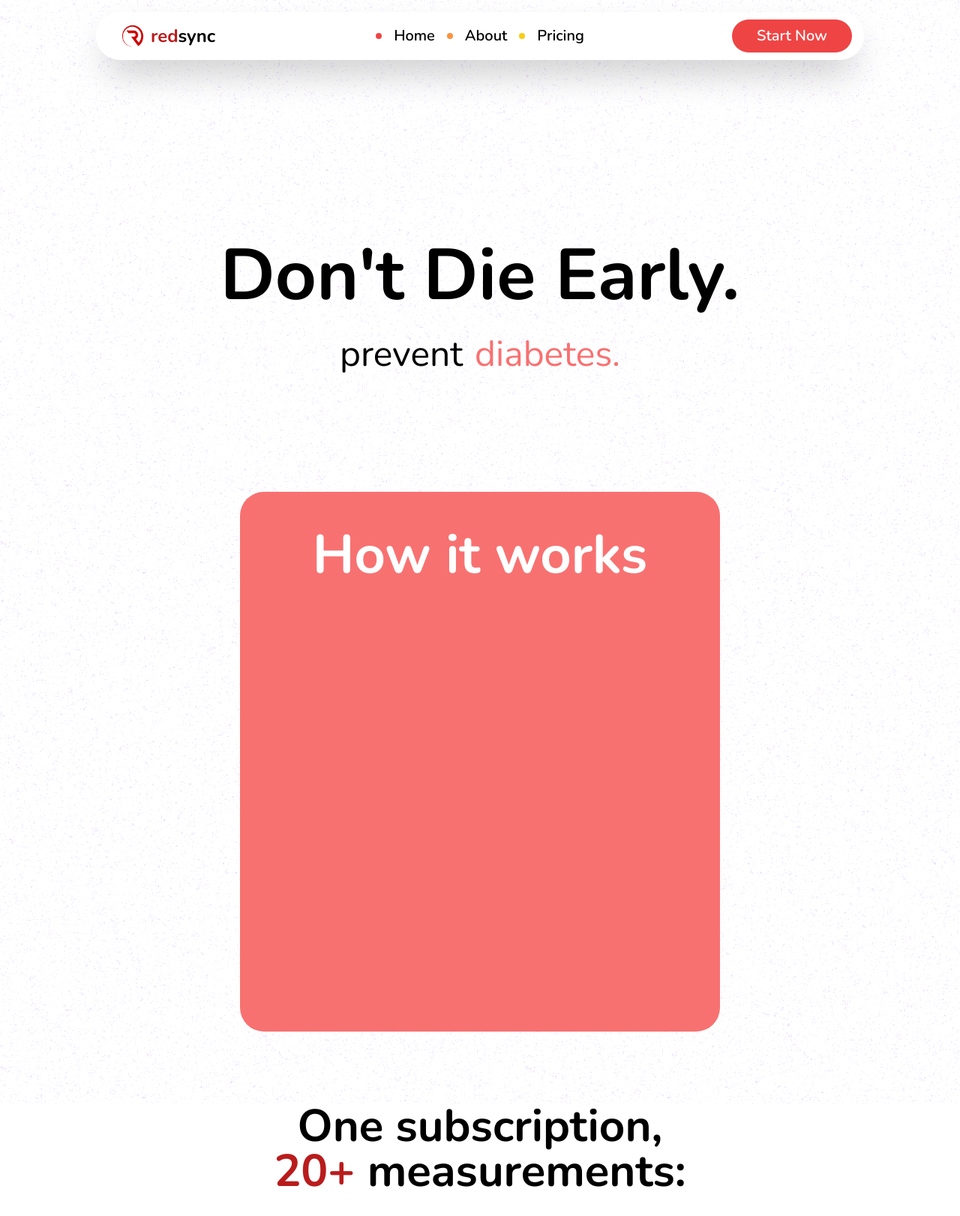
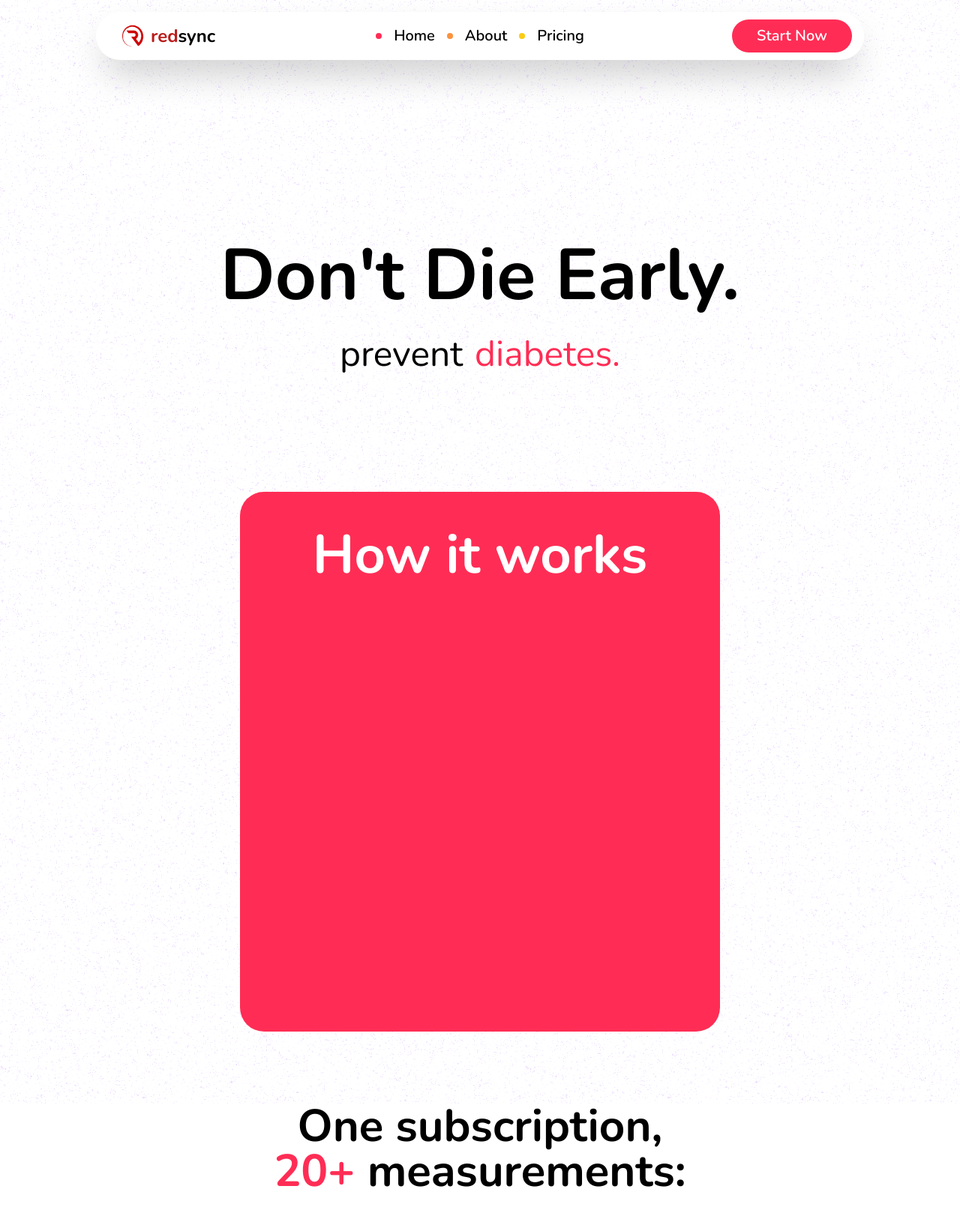
Before and after one commit to johnnyvish/redsync-web, a Next.js app: page / in a window 1280 px wide. Shown: the top 1622 px of the page at 75% size. Built offline with nearby package versions, Linux system fonts and the light colour scheme.

Commit message:
changed primary color to app color

```diff
--- a/app/page.js
+++ b/app/page.js
@@ -79,7 +79,7 @@ export default function Home() {
             scrub: 1,
           },
         })
-        .to(".landing-page", { background: "#f87171" })
+        .to(".landing-page", { background: "#FF2D55" })
         .to(".navbar", { y: -100 }, "<");
     }, app.current);
 
@@ -173,7 +173,7 @@ export default function Home() {
 
           <div className="hidden md:flex justify-center items-center space-x-4 text-xl font-semibold">
             <div className="flex justify-center items-center space-x-4">
-              <div className="w-[8px] h-[8px] bg-red-500 rounded-full"></div>
+              <div className="w-[8px] h-[8px] bg-[#FF2D55] rounded-full"></div>
               <button>
                 <a href="/">Home</a>
               </button>
@@ -195,7 +195,7 @@ export default function Home() {
             </div>
           </div>
 
-          <button className="text-xl font-bold bg-red-500 p-2 rounded-[32px] font-semibold text-white w-[160px]">
+          <button className="text-xl font-bold bg-[#FF2D55] p-2 rounded-[32px] font-semibold text-white w-[160px]">
             <a href="/sign-up"> Start Now</a>
           </button>
         </nav>
@@ -206,9 +206,9 @@ export default function Home() {
             </h1>
             <div className="flex justify-center items-center space-x-2 sm:space-x-4 text-3xl md:text-4xl lg:text-5xl mt-8">
               <h2>prevent</h2>
-              <h2 className="text-red-400 disease">heart attacks.</h2>
+              <h2 className="text-[#FF2D55] disease">heart attacks.</h2>
             </div>
-            <div className="how-it-works flex flex-col items-center w-[90%] md:w-[50%] bg-red-400 rounded-[32px] p-8 md:pl-12 md:pr-12 md:pt-12 md:pb-16 mt-36 md:mt-40 text-white">
+            <div className="how-it-works flex flex-col items-center w-[90%] md:w-[50%] bg-[#FF2D55] rounded-[32px] p-8 md:pl-12 md:pr-12 md:pt-12 md:pb-16 mt-36 md:mt-40 text-white">
               <h2 className="text-4xl md:text-5xl lg:text-7xl font-bold text-center">
                 How it works
               </h2>
@@ -263,7 +263,7 @@ export default function Home() {
           <div className="measurements-section flex flex-col items-center w-full pb-24">
             <h2 className="text-4xl lg:text-6xl font-bold text-black text-center">
               One subscription, <br></br>
-              <span className="counter-measurements text-red-700">
+              <span className="counter-measurements text-[#FF2D55]">
                 20+
               </span>{" "}
               measurements:
@@ -498,7 +498,7 @@ export default function Home() {
                 all in one monthly subscription.
               </h3>
 
-              <button className="text-md md:text-2xl font-bold bg-red-600 p-2 md:p-4 rounded-[32px] font-semibold text-white w-[120px] md:w-[180px]">
+              <button className="text-md md:text-2xl font-bold bg-white p-2 md:p-4 rounded-[32px] font-semibold text-[#FF2D55] w-[120px] md:w-[180px]">
                 <a href="/sign-up">Start Now</a>
               </button>
             </div>
--- a/app/sign-up/page.js
+++ b/app/sign-up/page.js
@@ -67,10 +67,10 @@ export default function SignUp() {
   };
 
   return (
-    <main className="flex justify-center items-center  min-h-screen">
+    <main className="flex justify-center items-center  min-h-screen bg-[#FF2D55]">
       <div className="flex justify-center items-center shadow-2xl w-[320px] sm:w-[400px] md:w-[640px] lg:w-[800px] h-[600px] bg-white rounded-2xl">
         <div className="hidden md:flex justify-center items-center w-[40%] h-full">
-          <img src="/logo.png" className="w-[80%] ml-12"></img>
+          <img src="/EllieBody.png" className="w-[80%] ml-12"></img>
         </div>
 
         <form
@@ -148,7 +148,7 @@ export default function SignUp() {
           </div>
           <button
             type="submit"
-            className="mt-8 px-4 w-[80%] py-2 bg-red-600 text-white font-bold rounded-lg"
+            className="mt-8 px-4 w-[80%] py-2 bg-[#FF2D55] text-white font-bold rounded-lg"
           >
             Sign Up
           </button>
```
Also changed, not shown: public/EllieBody.png (added).
